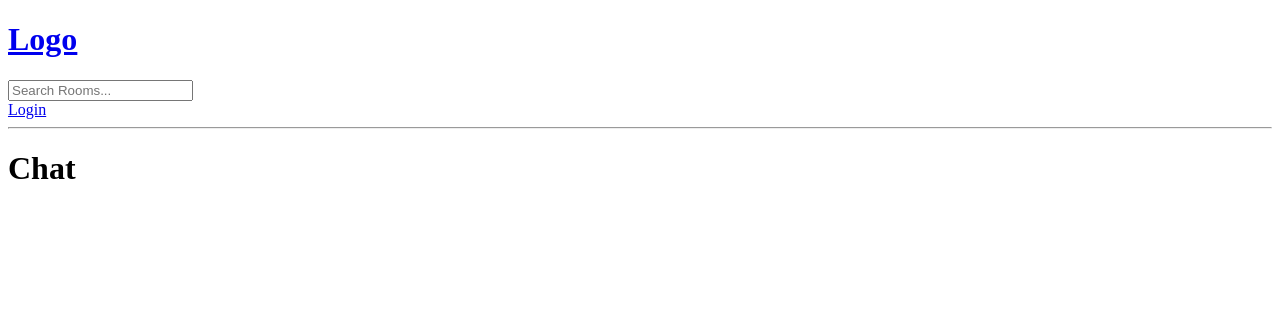
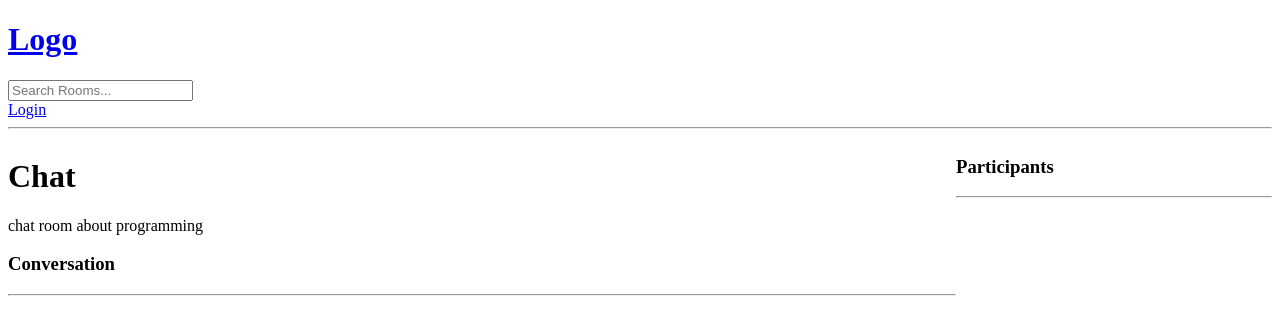
Before and after one commit to CHAMPMOON/cliscord, a Django app: page /room/2/ in a window 1280 px wide. Shown: the top 335 px of the page. Run offline with Django 4.2, Linux system fonts and the light colour scheme; data comes from the database, SQL or seed files in the repository; data that the repository does not hold is empty.

Commit message:
create crud operations for the message

```diff
--- a/base/models.py
+++ b/base/models.py
@@ -14,7 +14,7 @@ class Room(models.Model):
     topic = models.ForeignKey(Topic, on_delete=models.SET_NULL, null=True)
     name = models.CharField(max_length=300)
     description = models.TextField(null=True, blank=True)
-    # participants
+    participants = models.ManyToManyField(User, related_name='participants', blank=True)
     updated = models.DateTimeField(auto_now=True)
     created = models.DateTimeField(auto_now_add=True)
 
--- a/base/templates/base/home.html
+++ b/base/templates/base/home.html
@@ -5,7 +5,7 @@
 <style>
     .home-container {
         display: grid;
-        grid-template-columns: 1fr 4fr;
+        grid-template-columns: 1fr 3fr;
     }
 </style>
 
--- a/base/templates/base/room.html
+++ b/base/templates/base/room.html
@@ -1,6 +1,61 @@
 {% extends 'main.html' %}
 
 {% block content %}
-<h1>{{room.name}}</h1>
 
+<style>
+    .room-container{
+        display: grid;
+        grid-template-columns: 3fr 1fr;
+    }
+</style>
+
+<div class='room-container'>
+
+    <div>
+        <h1>{{room.name}}</h1>
+
+        <p>{{room.description}}</p>
+
+
+        <div class="comment-wrapper">
+            <h3>Conversation</h3>
+            <hr>
+
+            {% for message in room_messages %}
+                <div>
+                    {% if request.user == message.user %}
+                    <a href="{% url 'delete-message' message.id %}">Delete</a>
+                    {% endif %}
+                    <small>@{{message.user}}  {{message.created|timesince}} ago</small>
+                    <p>{{message.body}}</p>
+                    <hr>
+                </div>
+            {% endfor %}
+        </div>
+
+        {% if request.user.is_authenticated %}
+        <div class="comment-form" >
+            <form method='POST' action="">
+                {% csrf_token %}
+                <input type="text" name='body' placeholder="Write your message here..." />
+
+            </form>
+        </div>
+        {% endif %}
+
+    </div>
+
+    <div>
+        <h3>Participants</h3>
+        <hr>
+
+        {% for user in participants %}
+        <div>
+            <p>@{{user.username}}</p>
+        </div>
+
+        {% endfor %}
+    </div>
+
+</div>
 {% endblock content %}
--- a/base/urls.py
+++ b/base/urls.py
@@ -12,5 +12,6 @@ urlpatterns = [
 
     path('create-room/', views.create_room, name='create-room'),
     path('update-room/<str:pk>/', views.update_room, name='update-room'),
-    path('delete-room/<str:pk>/', views.delete_room, name='delete-room')
+    path('delete-room/<str:pk>/', views.delete_room, name='delete-room'),
+    path('delete-message/<str:pk>/', views.delete_message, name='delete-message')
 ]
--- a/base/views.py
+++ b/base/views.py
@@ -6,7 +6,7 @@ from django.contrib.auth.models import User
 from django.contrib.auth import authenticate, login, logout
 from django.contrib import messages
 from django.contrib.auth.forms import UserCreationForm
-from .models import Room, Topic
+from .models import Room, Topic, Message
 from .forms import RoomForm
 
 
@@ -45,6 +45,9 @@ def logout_user(request):
 def register_page(request):
     form = UserCreationForm()
 
+    if request.user.is_authenticated:
+        return redirect('home')
+
     if request.method == 'POST':
         form = UserCreationForm(request.POST)
         if form.is_valid():
@@ -76,7 +79,23 @@ def home(request):
 
 def room(request, pk):
     room = Room.objects.get(id=pk)
-    context = {'room': room}
+    room_messages = room.message_set.all()
+    participants = room.participants.all()
+
+    if request.method == 'POST':
+        Message.objects.create(
+            user=request.user,
+            room=room,
+            body=request.POST.get('body')
+        )
+        room.participants.add(request.user)
+        return redirect('room', pk=room.id)
+
+    context = {
+        'room': room,
+        'room_messages': room_messages,
+        'participants': participants
+    }
     return render(request, 'base/room.html', context)
 
 
@@ -124,3 +143,17 @@ def delete_room(request, pk):
         return redirect('home')
 
     return render(request, 'base/delete.html', {'obj': room})
+
+
+@login_required(login_url='login')
+def delete_message(request, pk):
+    message = Message.objects.get(id=pk)
+
+    if request.user != message.user:
+        return HttpResponse('Your are not allowed here')
+
+    if request.method == 'POST':
+        message.delete()
+        return redirect('home')
+
+    return render(request, 'base/delete.html', {'obj': message})
```
Also changed, not shown: base/migrations/0003_alter_room_options_room_participants.py (added).
